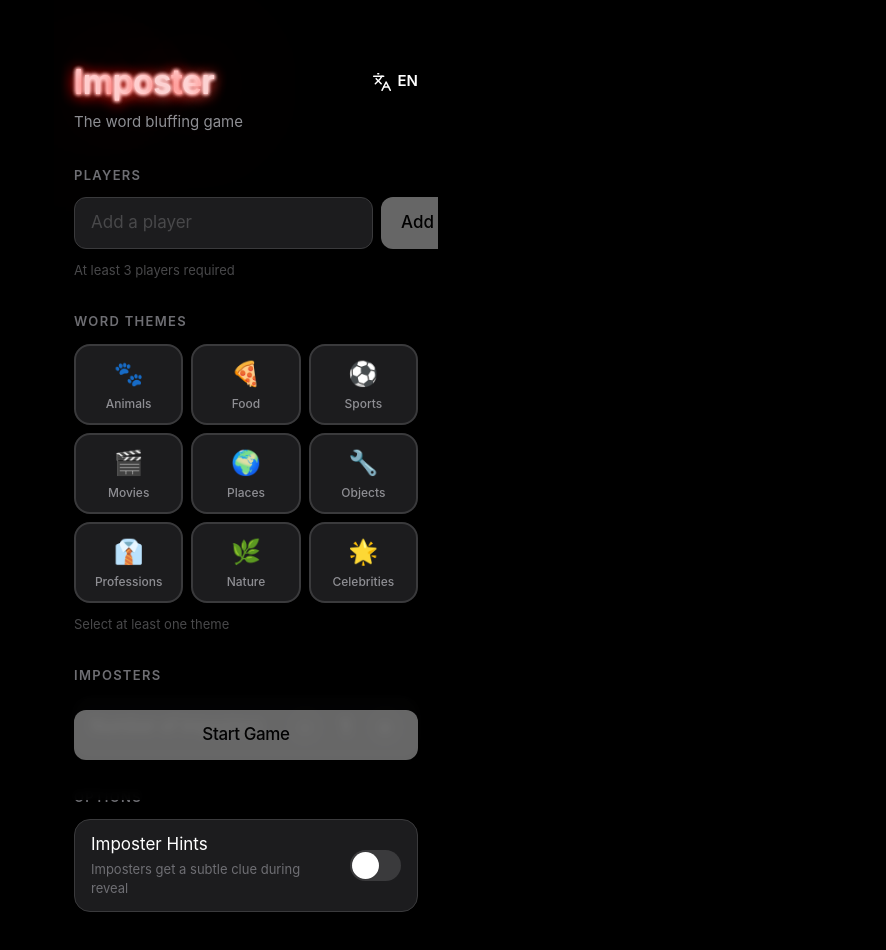
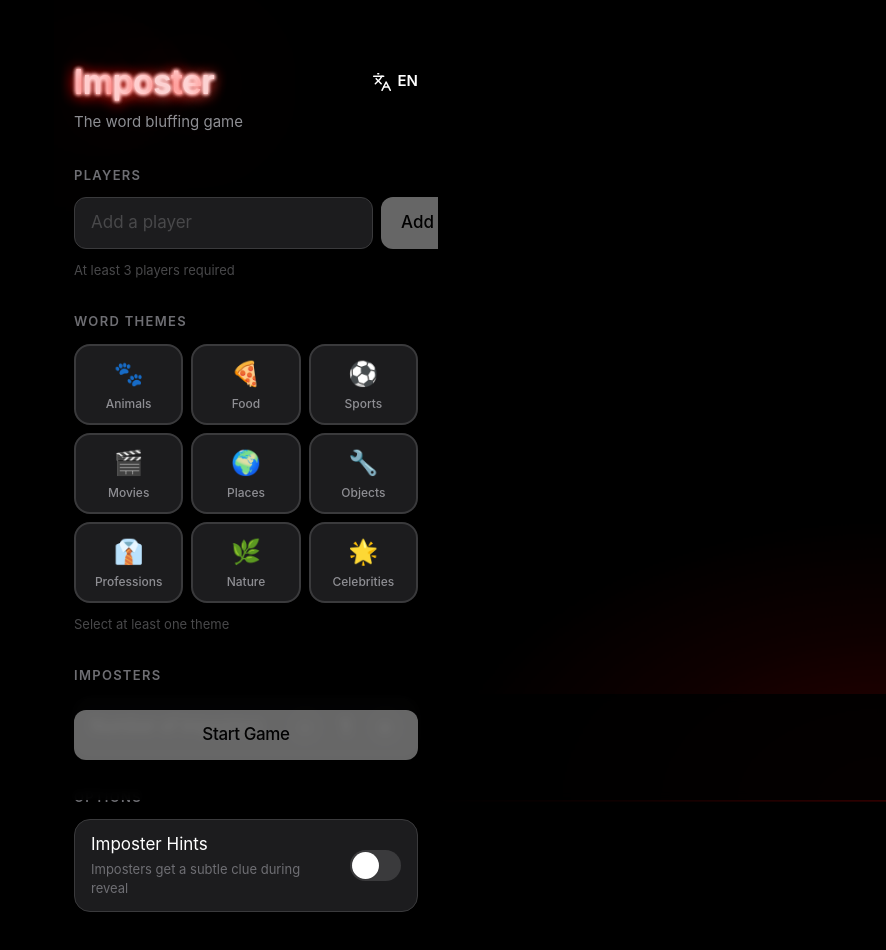
Before and after one commit to Calesi19/Imposter, a React (Vite) app: page / in a window 1280 px wide. Shown: the top 950 px of the page, without its empty margins (394-1280 px from the left). Built offline with nearby package versions, Linux system fonts and the light colour scheme.

Commit message:
feat: bottom light

```diff
--- a/src/App.jsx
+++ b/src/App.jsx
@@ -30,7 +30,8 @@ export default function App() {
     <ThemeContext.Provider value={{ theme, toggleTheme }}>
       <LanguageContext.Provider value={{ lang, setLang }}>
         <div className="min-h-screen bg-black sm:flex sm:justify-center">
-          <div className="w-full sm:max-w-sm sm:min-h-screen overflow-hidden relative">
+          <div className="bg-red-glow" />
+          <div className="w-full sm:max-w-sm sm:min-h-screen overflow-hidden relative" style={{ zIndex: 1 }}>
             {screens[state.phase]}
           </div>
         </div>
--- a/src/index.css
+++ b/src/index.css
@@ -78,6 +78,31 @@ body {
     0px 0px 200px #cc0000;
 }
 
+.bg-red-glow {
+  position: fixed;
+  inset: 0;
+  pointer-events: none;
+  z-index: 0;
+  background: radial-gradient(
+    ellipse 55% 55% at 100% 100%,
+    rgba(180, 0, 0, 0.45) 0%,
+    rgba(120, 0, 0, 0.2) 38%,
+    transparent 65%
+  );
+  animation: bg-glow-wave 6s ease-in-out infinite;
+}
+
+@keyframes bg-glow-wave {
+  0%, 100% {
+    opacity: 0.6;
+    transform: scale(1) translate(0, 0);
+  }
+  50% {
+    opacity: 1;
+    transform: scale(1.2) translate(-4%, -4%);
+  }
+}
+
 .neon-flicker-slow {
   animation: neon-flicker 3s linear infinite;
 }
```
